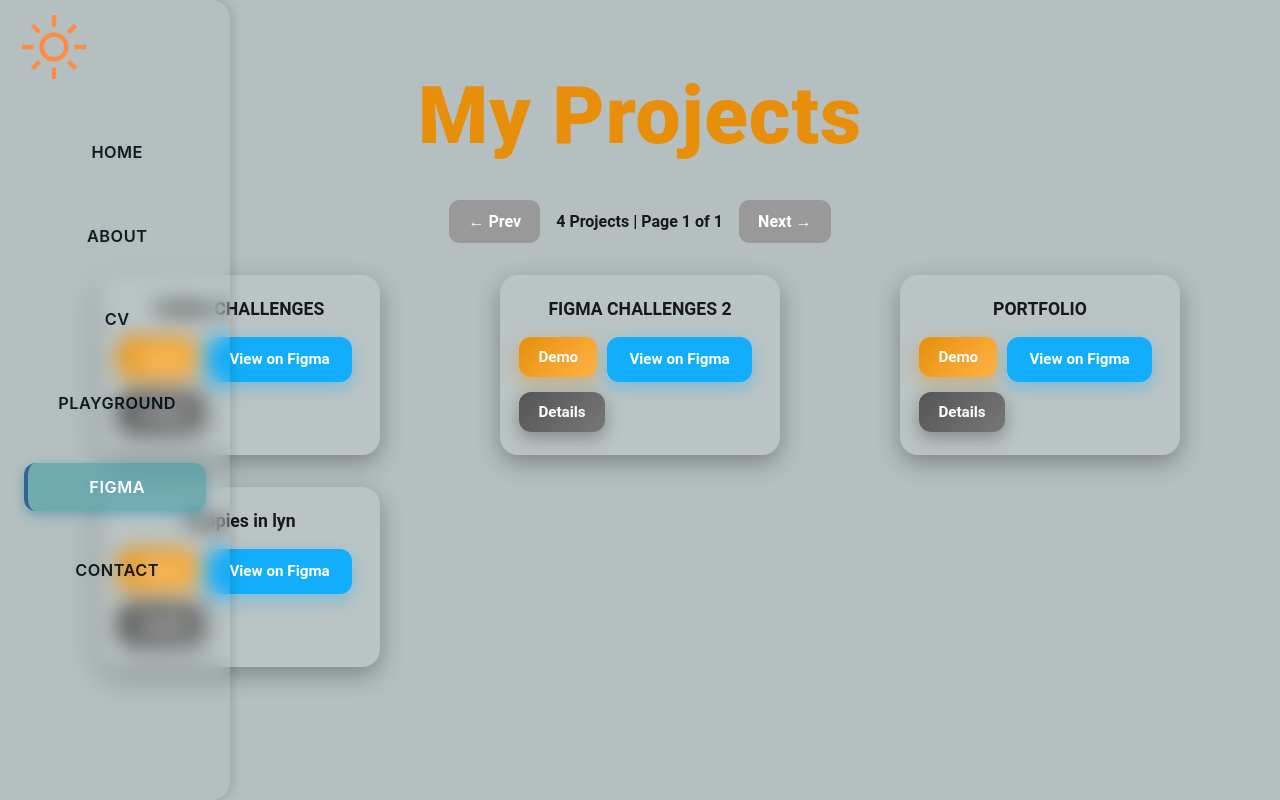
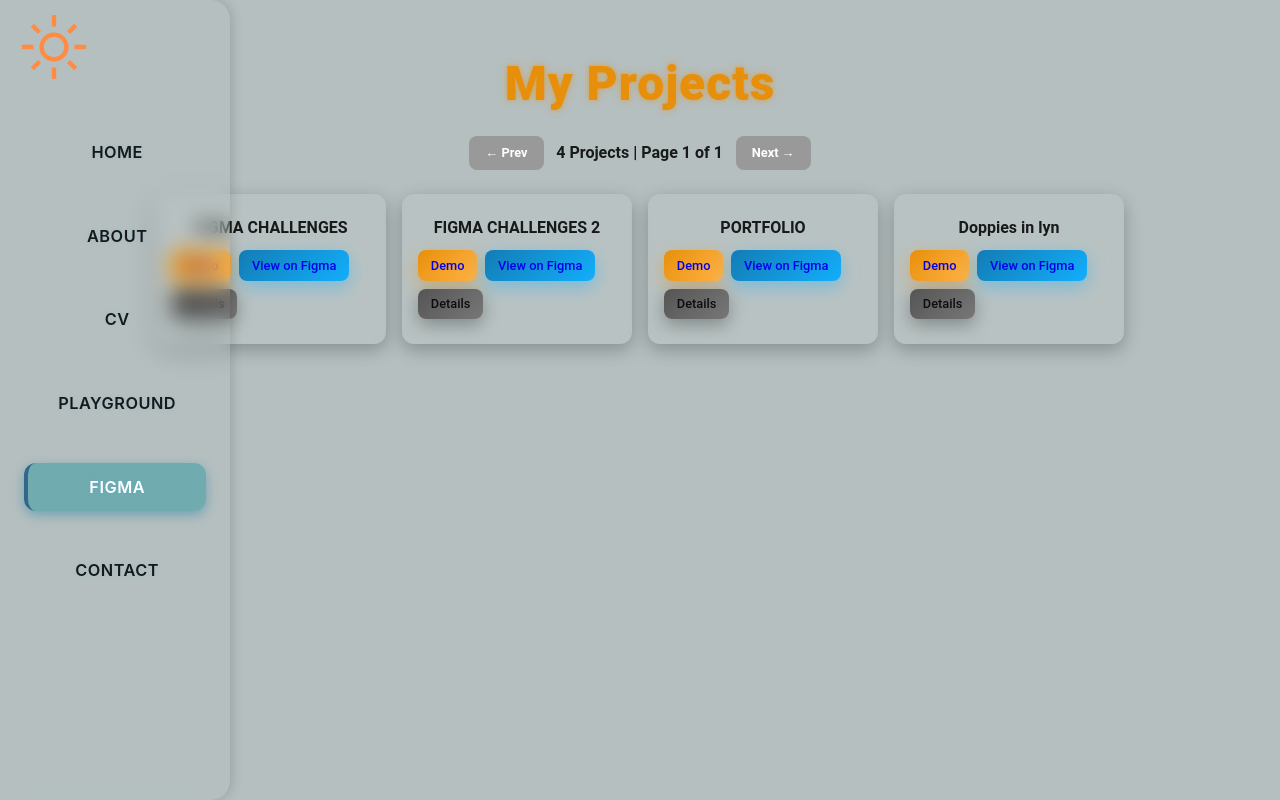
Before and after one commit to Steffycoding/PORTFOLIO, a Nuxt app: page /figma in a window 1280 px wide. Built offline with nearby package versions, Linux system fonts and the light colour scheme.

Commit message:
edited figcards

```diff
--- a/pages/figma.vue
+++ b/pages/figma.vue
@@ -196,54 +196,100 @@
 /* Page Title */
 .page-title {
   text-align: center;
-  font-size: 5rem;
+  font-size: 3rem; /* smaller, fits sidebar */
   font-weight: 900;
-  margin: 2.5rem 0 0 0;
+  margin: 2rem 0 1rem 0;
   letter-spacing: 1px;
   position: relative;
   color: #E78F0A;
+  background: none;
+  -webkit-background-clip: unset;
+  -webkit-text-fill-color: unset;
+  text-shadow: 0 0 8px rgba(231,143,10,0.6);
+  animation: shimmer 2.5s infinite linear;
 }
+
+/* Shimmer effect for title */
+@keyframes shimmer {
+  0% { text-shadow: 0 0 5px rgba(231,143,10,0.4), 0 0 10px rgba(231,143,10,0.3); }
+  50% { text-shadow: 0 0 15px rgba(231,143,10,0.6), 0 0 20px rgba(231,143,10,0.4); }
+  100% { text-shadow: 0 0 5px rgba(231,143,10,0.4), 0 0 10px rgba(231,143,10,0.3); }
+}
+
+/* Light mode */
+body.light-mode .page-title {
+  color: #137CB5;
+}
+
+/* Tags */
+.tags-container {
+  display: flex;
+  justify-content: center;
+  flex-wrap: wrap;
+  gap: 0.6rem;
+  margin-bottom: 1.5rem;
+}
+.tag-btn {
+  padding: 0.4rem 0.8rem;
+  border-radius: 6px;
+  border: none;
+  background: #13AEFB;
+  color: #fff;
+  cursor: pointer;
+  font-size: 0.75rem;
+  font-weight: 500;
+  transition: 0.3s;
+}
+.tag-btn:hover {
+  transform: scale(1.05);
+  box-shadow: 0 4px 8px rgba(19,174,251,0.4);
+}
+.tag-btn.active { background: #E78F0A; }
+.tag-btn.clear { background: #777; }
 
 /* Projects Grid */
 .projects-wrapper {
   display: grid;
-  grid-template-columns: repeat(auto-fit, minmax(280px, 1fr));
-  gap: 2rem;
+  grid-template-columns: repeat(auto-fit, minmax(200px, 1fr));
+  gap: 1rem;
   justify-items: center;
   align-items: start;
   width: 100%;
-  max-width: 1200px;
-  margin: 2rem auto 0 auto;
+  max-width: 1000px;
+  margin: 1.5rem auto 0 auto;
   padding: 0 1rem;
 }
 
 /* Project Card */
 .project-card {
-  background: rgba(255,255,255,0.08);
-  backdrop-filter: blur(12px);
+  background: rgba(255,255,255,0.06);
+  backdrop-filter: blur(10px);
+  cursor: pointer;
   display: flex;
   flex-direction: column;
   align-items: center;
   justify-content: center;
   width: 100%;
-  max-width: 280px;
-  min-height: 180px;
-  padding: 1.2rem;
-  border-radius: 18px;
-  box-shadow: 0 8px 25px rgba(0,0,0,0.3);
+  max-width: 250px;
+  min-height: 150px;
+  padding: 1rem;
+  border-radius: 12px;
+  box-shadow: 0 6px 18px rgba(0,0,0,0.25);
   text-align: center;
-  transition: transform 0.3s ease, box-shadow 0.3s ease;
+  position: relative;
+  transition: transform 0.3s ease, box-shadow 0.3s ease, background 0.3s ease;
 }
 .project-card:hover {
-  transform: translateY(-5px) scale(1.05);
-  box-shadow: 0 14px 35px rgba(0,0,0,0.4);
+  transform: translateY(-3px) scale(1.03);
+  box-shadow: 0 12px 28px rgba(0,0,0,0.35);
+  background: rgba(255,255,255,0.1);
 }
 
 /* Project Title */
 .project-title {
   color: var(--project-title-color);
   font-weight: 600;
-  font-size: 1.1rem;
+  font-size: 1rem;
   text-align: center;
   overflow: hidden;
   text-overflow: ellipsis;
@@ -251,27 +297,23 @@
   display: -webkit-box;
   -webkit-line-clamp: 2;
   -webkit-box-orient: vertical;
-  line-height: 1.3em;
-  max-height: 2.6em;
+  line-height: 1.2em;
+  max-height: 2.4em;
 }
 :root { --project-title-color: #fff; }
 body.light-mode { --project-title-color: #333; }
 
 /* Card Buttons */
-/* Card Buttons */
-.card-buttons { display: flex; gap: 0.6rem; margin-top: 1rem; flex-wrap: wrap; }
-
-.demo-btn, .figma-btn, .open-btn {
-  padding: 0.55rem 1.2rem;
-  border-radius: 12px;
+.card-buttons { display: flex; gap: 0.5rem; margin-top: 0.8rem; flex-wrap: wrap; }
+.demo-btn, .figma-btn, .open-btn, .download-btn {
+  padding: 0.35rem 0.8rem;
+  border-radius: 8px;
   border: none;
-  font-weight: 700;
+  font-weight: 500;
   cursor: pointer;
-  transition: transform 0.2s ease, box-shadow 0.2s ease;
-  color: #fff;
-  font-size: 0.95rem;
+  font-size: 0.8rem;
+  transition: 0.3s;
 }
-
 .demo-btn {
   background: linear-gradient(135deg, #E78F0A, #FFB347);
   box-shadow: 0 6px 18px rgba(231,143,10,0.4);
@@ -280,7 +322,6 @@
   transform: scale(1.05);
   box-shadow: 0 8px 25px rgba(231,143,10,0.6);
 }
-
 .figma-btn {
   background: linear-gradient(135deg, #137CB5, #13AEFB);
   box-shadow: 0 6px 18px rgba(19,174,251,0.4);
@@ -289,7 +330,6 @@
   transform: scale(1.05);
   box-shadow: 0 8px 25px rgba(19,174,251,0.6);
 }
-
 .open-btn {
   background: linear-gradient(135deg, #555, #777);
   box-shadow: 0 6px 18px rgba(0,0,0,0.3);
@@ -297,6 +337,14 @@
 .open-btn:hover {
   transform: scale(1.05);
   box-shadow: 0 8px 25px rgba(0,0,0,0.5);
+}
+.download-btn {
+  background: #E78F0A;
+  color: #fff;
+}
+.download-btn:hover {
+  transform: scale(1.05);
+  box-shadow: 0 4px 12px rgba(0,0,0,0.3);
 }
 
 /* Modal Close Button */
@@ -331,41 +379,64 @@
   flex-wrap: wrap;
 }
 .modal-buttons .demo-btn,
-.modal-buttons .figma-btn {
-  font-size: 0.9rem;
-  padding: 0.5rem 1rem;
+.modal-buttons .figma-btn,
+.modal-buttons .close-btn,
+.modal-buttons .github-btn {
+  font-size: 0.85rem;
+  padding: 0.45rem 1rem;
+  border-radius: 10px;
+  font-weight: 500;
+  transition: 0.3s;
 }
+.close-btn { background: #E78F0A; color: #fff; }
+.github-btn { background: #13AEFB; color: #fff; }
+.close-btn:hover, .github-btn:hover {
+  transform: scale(1.05);
+  box-shadow: 0 4px 12px rgba(0,0,0,0.25);
+}
+
 /* Pagination */
-.pagination-controls { display: flex; justify-content: center; align-items: center; gap: 1rem; margin: 1.5rem 0 2rem 0; font-weight: bold; }
-.page-btn { padding: 0.6rem 1.2rem; border-radius: 10px; border: none; background: #13AEFB; color: #fff; cursor: pointer; transition: 0.3s; }
+.pagination-controls {
+  display: flex;
+  justify-content: center;
+  align-items: center;
+  gap: 0.8rem;
+  margin: 1rem 0 1.5rem 0;
+  font-weight: bold;
+}
+.page-btn {
+  padding: 0.45rem 1rem;
+  border-radius: 8px;
+  border: none;
+  background: #13AEFB;
+  color: #fff;
+  cursor: pointer;
+  font-size: 0.8rem;
+  transition: 0.3s;
+}
 .page-btn:disabled { background: #999; cursor: not-allowed; }
-.page-btn:hover:not(:disabled) { transform: scale(1.08); }
+.page-btn:hover:not(:disabled) { transform: scale(1.05); }
 
 /* Project Modal */
 .project-details-snippet {
-  background: rgba(255,255,255,0.06);
-  backdrop-filter: blur(14px);
+  background: rgba(255,255,255,0.05);
+  backdrop-filter: blur(12px);
   color: #fff;
-  padding: 2rem;
-  border-radius: 16px;
+  padding: 1.5rem;
+  border-radius: 14px;
   text-align: left;
-  box-shadow: 0 12px 35px rgba(0,0,0,0.4);
-  max-height: 70vh;
+  box-shadow: 0 10px 28px rgba(0,0,0,0.35);
+  max-height: 65vh;
   overflow-y: auto;
 }
 .project-details-snippet h2 {
-  margin-bottom: 1rem;
+  margin-bottom: 0.8rem;
   text-align: center;
   color: #221e1e;
-  text-shadow: 0 0 6px rgba(19,174,251,0.6);
-  font-size: 1.6rem;
+  text-shadow: 0 0 5px rgba(19,174,251,0.5);
+  font-size: 1.3rem;
 }
 
-/* Close / Figma Buttons */
-.close-btn, .figma-btn { padding: 0.7rem 1.4rem; border: none; border-radius: 12px; cursor: pointer; font-weight: 600; transition: 0.3s; }
-.close-btn { background: #E78F0A; color: #fff; }
-.figma-btn { background: #13AEFB; color: #fff; }
-.close-btn:hover, .figma-btn:hover { transform: scale(1.05); }
 
 /* Responsive Grid */
 @media (max-width: 1200px) {
```
